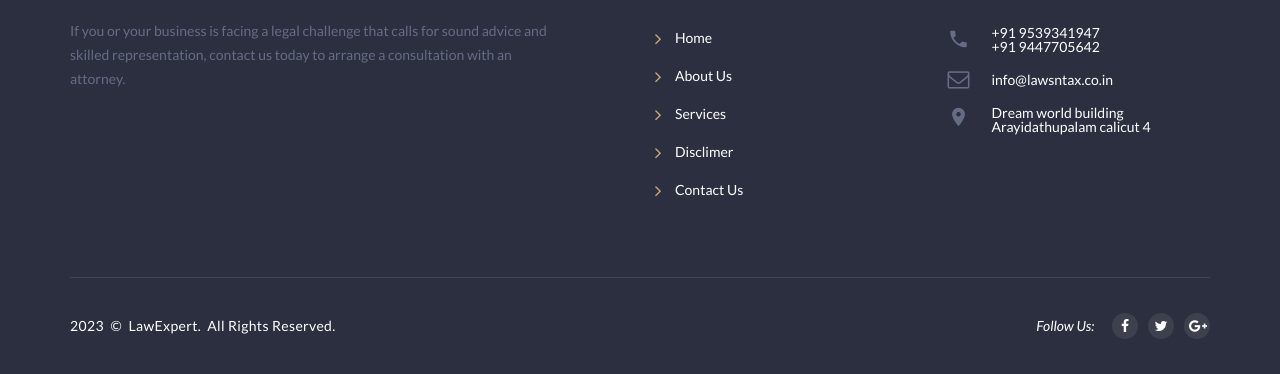
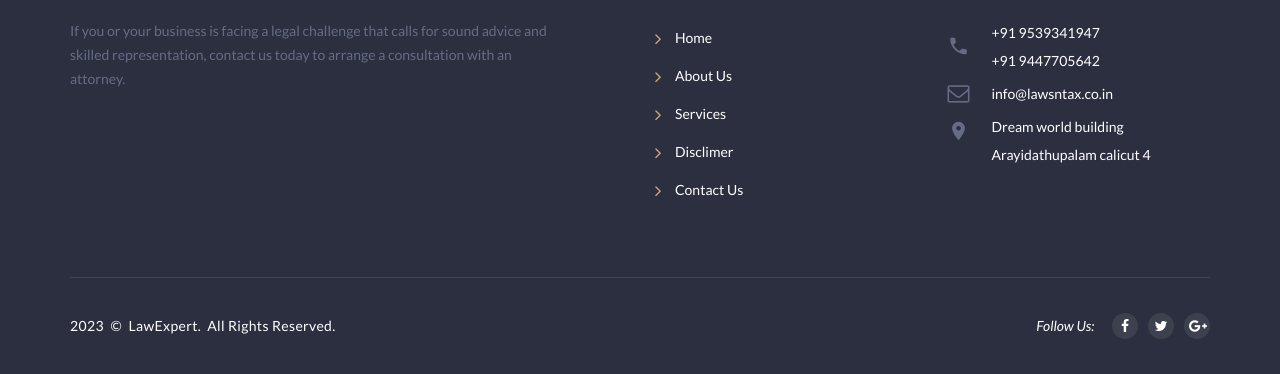
Before and after one commit to Shihabudheen777/lawsntax, a plain HTML site: page about-us.html in a window 1280 px wide. Shown: the part 1381-1755 px from the top of the page. Drawn offline with Linux system fonts and the light colour scheme.

Commit message:
space between contact

```diff
--- a/about-us.html
+++ b/about-us.html
@@ -208,7 +208,7 @@
                     <address class="contact-info text-left">
                       <div class="unit unit-horizontal unit-spacing-md align-items-center">
                         <div class="unit-left"><span class="novi-icon icon icon-xs icon-storm-gray material-icons-phone"></span></div>
-                        <div class="unit-body"><a class="link-white" href="tel:#">+91 9539341947<br>+91 9447705642</a></div>
+                        <div class="unit-body"><a class="link-white" href="tel:#">+91 9539341947<br><br>+91 9447705642</a></div>
                       </div>
                       <div class="unit unit-horizontal unit-spacing-md align-items-center">
                         <div class="unit-left"><span class="novi-icon icon icon-xs icon-storm-gray fa fa-envelope-o"></span></div>
@@ -216,7 +216,7 @@
                       </div>
                       <div class="unit unit-horizontal unit-spacing-md">
                         <div class="unit-left"><span class="novi-icon icon icon-xs icon-storm-gray material-icons-place"></span></div>
-                        <div class="unit-body"><a class="link-white d-inline" href="#">Dream world building<br>Arayidathupalam calicut 4</a></div>
+                        <div class="unit-body"><a class="link-white d-inline" href="#">Dream world building<br><br>Arayidathupalam calicut 4</a></div>
                       </div>
                     </address>
                   </div>
```
Also changed, not shown: contact-us.html (+2 -2 lines), disclaimer.html (+2 -2 lines), index.html (+2 -2 lines), services.html (+2 -2 lines).
